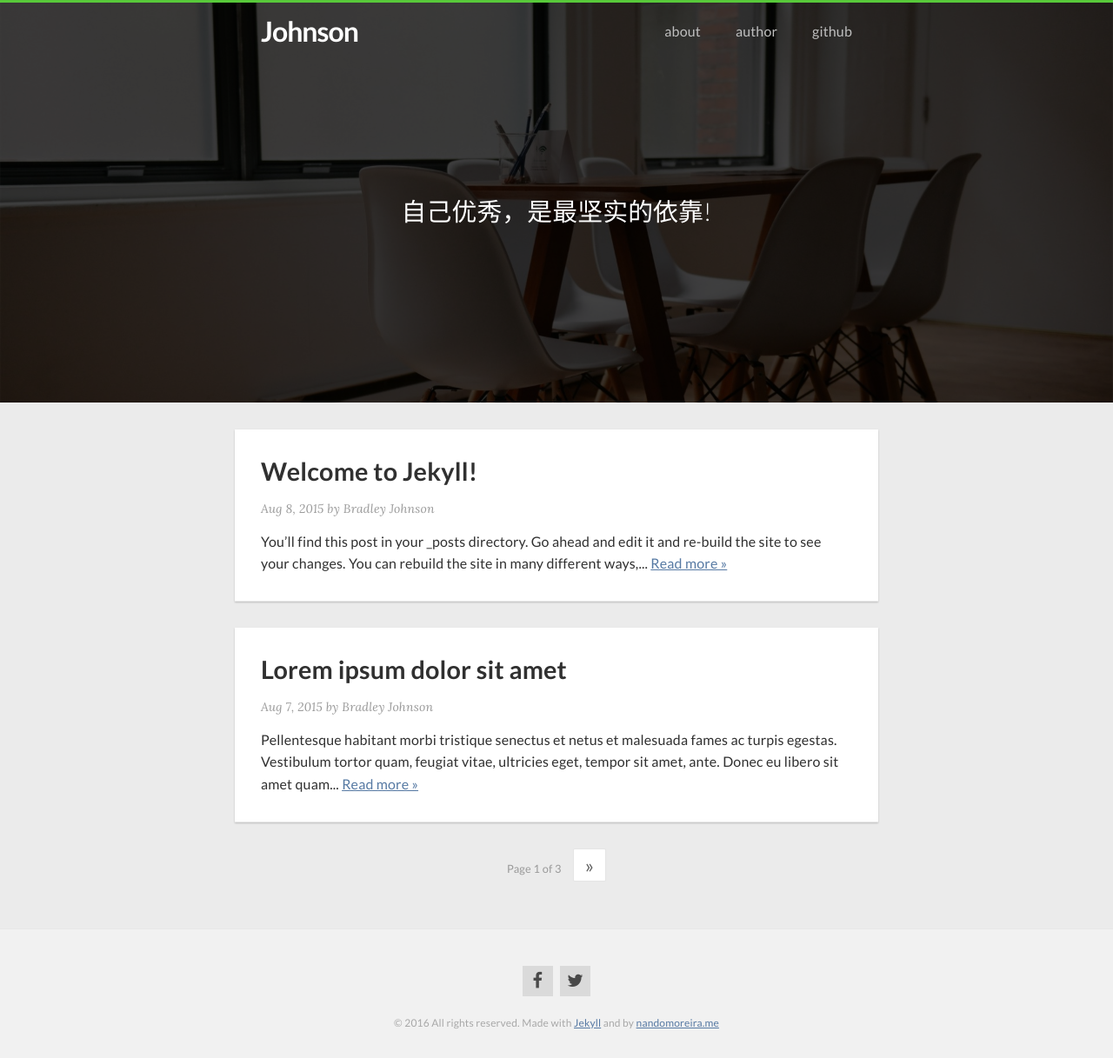
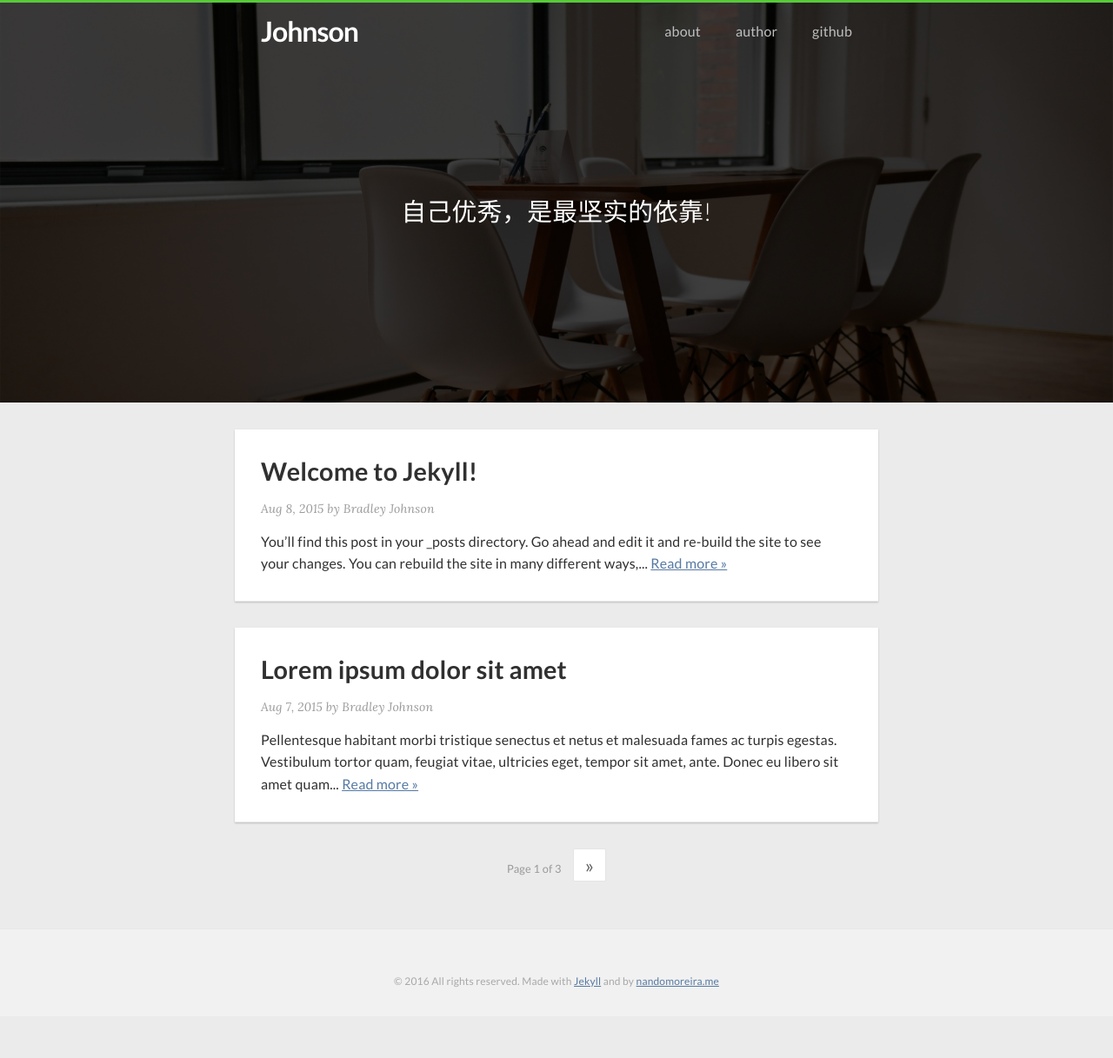
Before and after one commit to zsfbradleyjohnson/zsfbradleyjohnson.github.io, a Jekyll site: the page built from index.html, in a window 1280 px wide. Shown: the whole page at 87% size. Built offline with Jekyll 4.4.1, drawn with Linux system fonts in a browser that asks for light colours; nearby versions of some CDN libraries; the list of posts is cut into pages by our own code; after the commit the page ends 1169 px from its top, so only the background shows below that.

Commit message:
change info

```diff
--- a/_includes/social-icons.html
+++ b/_includes/social-icons.html
@@ -1,6 +1,6 @@
 <div class="social-icons">
   <ul class="text-left">
-    <li><a href="{{ site.author.facebook }}" target="_blank"><i class="fa fa-facebook"></i></a></li>
-    <li><a href="{{ site.author.twitter }}" target="_blank"><i class="fa fa-twitter"></i></a></li>
+<!--     <li><a href="{{ site.author.facebook }}" target="_blank"><i class="fa fa-facebook"></i></a></li>
+    <li><a href="{{ site.author.twitter }}" target="_blank"><i class="fa fa-twitter"></i></a></li> -->
   </ul>
 </div>
```
